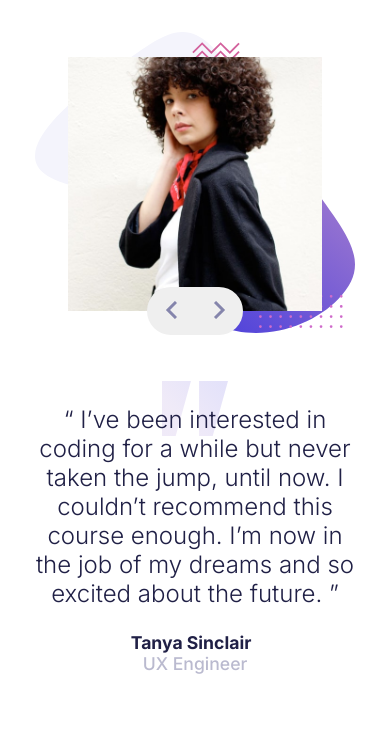
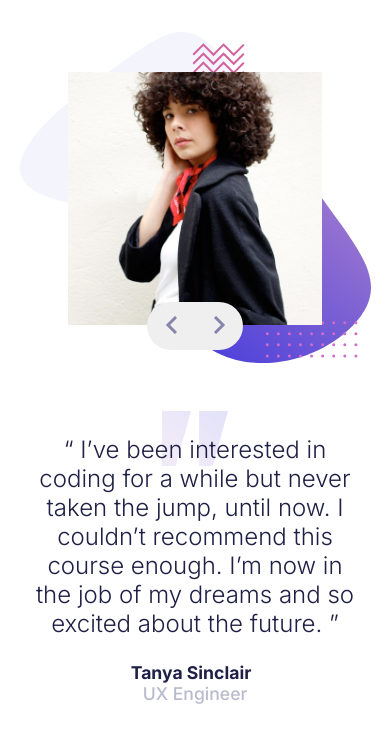
Before and after one commit to mattyd96/coding-bootcamp-testimonials-slider, a plain HTML site: page index.html in a window 390 px wide. Drawn offline with Linux system fonts and the light colour scheme.

Commit message:
minor css fixes and README update

```diff
--- a/scss/style.scss
+++ b/scss/style.scss
@@ -113,6 +113,7 @@ body {
 @media(max-width: 950px) {
     .testimony {
         flex-direction: column;
+        margin: 0;
         margin-top: 2rem;
         text-align: center;
 
@@ -124,12 +125,13 @@ body {
             }
 
             .bg-pattern {
-                max-width: 98%;
+                max-width: 90%;
             }
         }
 
         .text-section {
             margin-top: 3rem;
+            padding: 0 2rem;
         }
 
         .quotes {
```
Also changed, not shown: screenshot-mobile.jpg (added), screenshot.jpg (added), scss/style.css, 3 other files.
